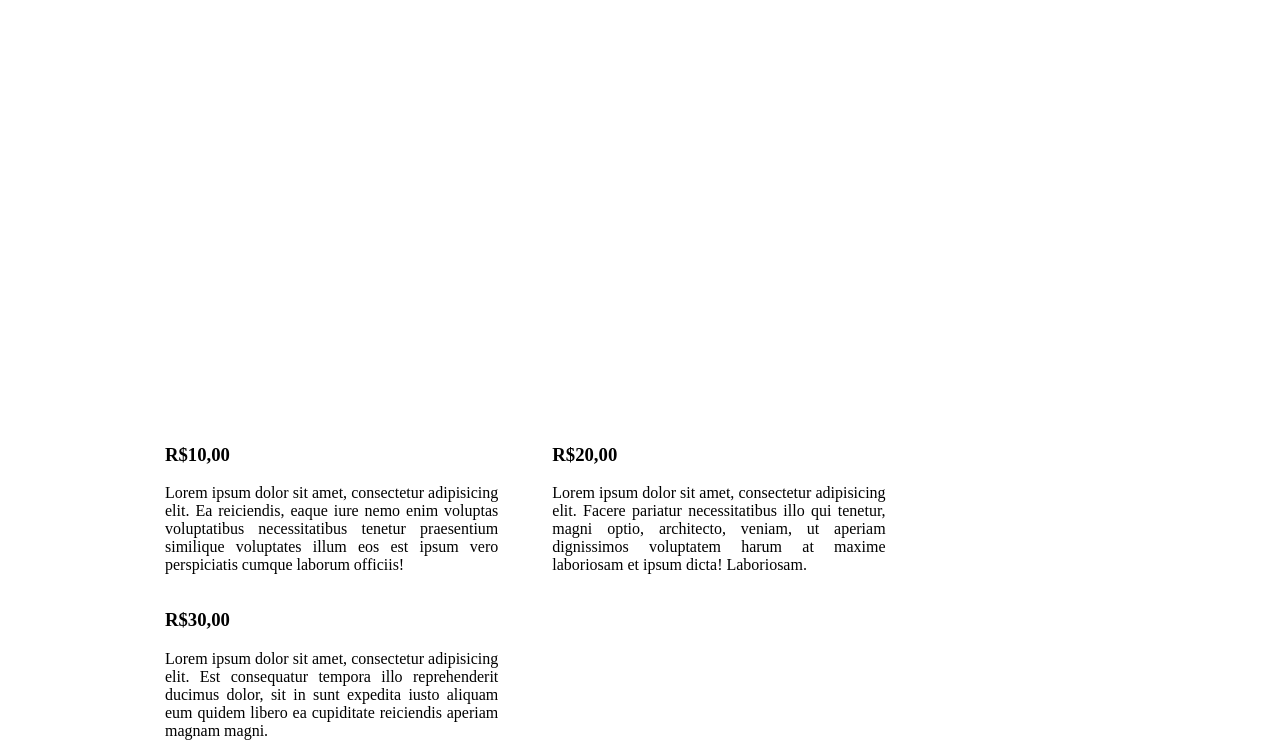
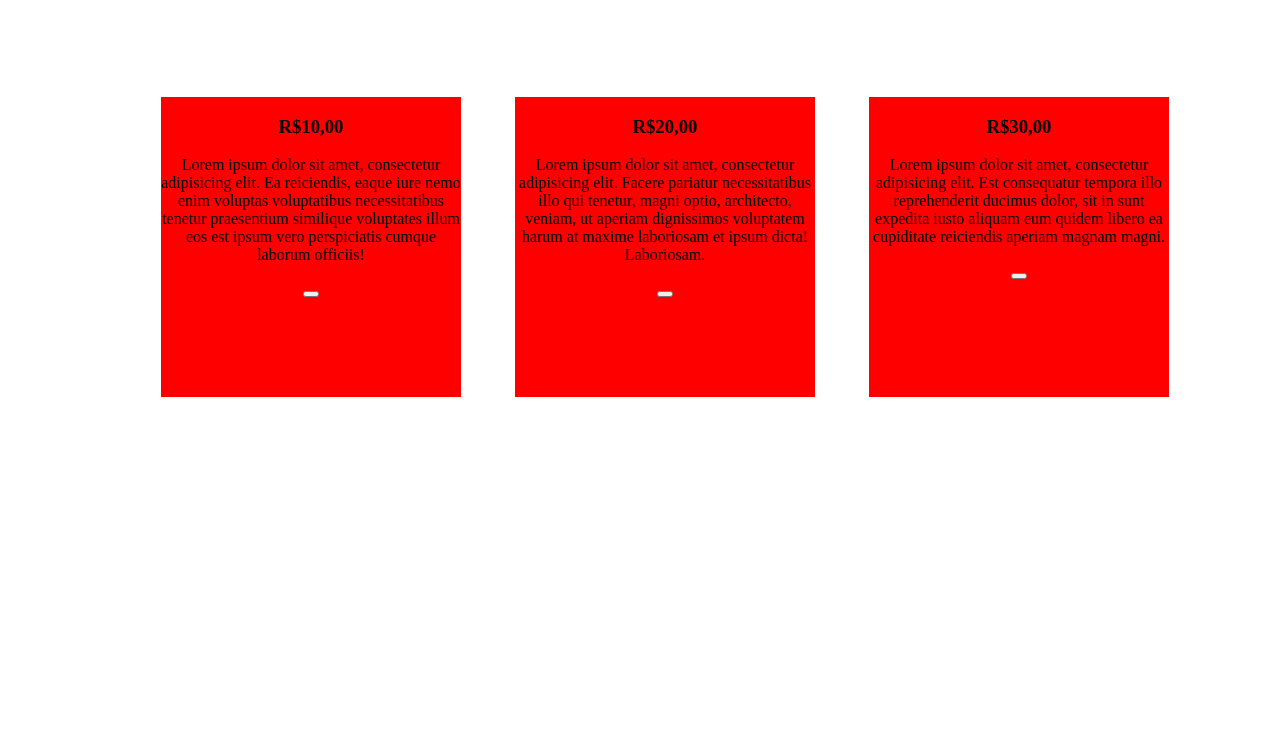
Before and after one commit to weber97/Weber-Landing-Page, a plain HTML site: page index.html in a window 1280 px wide. Shown: the part 1175-1931 px from the top of the page. After the commit the page ends 1672 px from the top, so only its background shows below. Drawn offline with Linux system fonts and the light colour scheme.

Commit message:
Secao de precos

```diff
--- a/css/style.css
+++ b/css/style.css
@@ -12,7 +12,6 @@ body {
   max-width: 100%;
   width: 1260px;
   margin: 0 auto;
-  height: 100vh;
 }
 
 .artigo p {
@@ -28,15 +27,16 @@ body {
 }
 
 .box-price {
-  max-width: 100%;
-  width: 1000px;
-  margin: 0 auto;
+  height: 300px;
+  width: 300px;
+  background: red;
+  display: inline-block;
+  vertical-align: middle;
+  margin-left: 50px;
 }
 
-.box-price div {
-  width: 33.33%;
-  box-sizing: border-box;
-  display: inline-block;
-  margin: 0 25px;
-  text-align: justify;
+.box {
+  max-width: 100%;
+  text-align: center;
+  margin: 100px 0;
 }
--- a/index.html
+++ b/index.html
@@ -18,20 +18,23 @@
       <p>Lorem ipsum dolor sit amet, consectetur adipisicing elit. Dolorem quam ducimus omnis provident doloribus? Atque aperiam eum modi ad sint, nulla animi tempore? Unde culpa reprehenderit, laborum laboriosam, qui similique. Lorem ipsum dolor sit amet, consectetur adipisicing elit. Dolorem quam ducimus omnis provident doloribus? Atque aperiam eum modi ad sint, nulla animi tempore? Unde culpa reprehenderit, laborum laboriosam, qui similique. Lorem ipsum dolor sit amet, consectetur adipisicing elit. Dolorem quam ducimus omnis provident doloribus? Atque aperiam eum modi ad sint, nulla animi tempore? Unde culpa reprehenderit, laborum laboriosam, qui similique. Lorem ipsum dolor sit amet, consectetur adipisicing elit. Dolorem quam ducimus omnis provident doloribus? Atque aperiam eum modi ad sint, nulla animi tempore? Unde culpa reprehenderit, laborum laboriosam, qui similique.</p>
       <p>Lorem ipsum dolor sit amet, consectetur adipisicing elit. Pariatur animi ex officia aut inventore perferendis esse amet ipsam, distinctio nam sed assumenda delectus quidem voluptatibus officiis soluta placeat enim nisi. Lorem ipsum dolor sit amet, consectetur adipisicing elit. Dolorem quam ducimus omnis provident doloribus? Atque aperiam eum modi ad sint, nulla animi tempore? Unde culpa reprehenderit, laborum laboriosam, qui similique. Lorem ipsum dolor sit amet, consectetur adipisicing elit. Dolorem quam ducimus omnis provident doloribus? Atque aperiam eum modi ad sint, nulla animi tempore? Unde culpa reprehenderit, laborum laboriosam, qui similique. Lorem ipsum dolor sit amet, consectetur adipisicing elit. Dolorem quam ducimus omnis provident doloribus? Atque aperiam eum modi ad sint, nulla animi tempore? Unde culpa reprehenderit, laborum laboriosam, qui similique.</p>
     </article>
-      <article class="box-price">
-        <div>
+      <section class="box">
+        <div class="box-price">
           <h1>R$10,00</h1>
           <p>Lorem ipsum dolor sit amet, consectetur adipisicing elit. Ea reiciendis, eaque iure nemo enim voluptas voluptatibus necessitatibus tenetur praesentium similique voluptates illum eos est ipsum vero perspiciatis cumque laborum officiis!</p>
+          <button></button>
         </div>
-        <div>
+        <div class="box-price">
           <h1>R$20,00</h1>
           <p>Lorem ipsum dolor sit amet, consectetur adipisicing elit. Facere pariatur necessitatibus illo qui tenetur, magni optio, architecto, veniam, ut aperiam dignissimos voluptatem harum at maxime laboriosam et ipsum dicta! Laboriosam.</p>
+          <button></button>
         </div>
-        <div>
+        <div class="box-price">
           <h1>R$30,00</h1>
           <p>Lorem ipsum dolor sit amet, consectetur adipisicing elit. Est consequatur tempora illo reprehenderit ducimus dolor, sit in sunt expedita iusto aliquam eum quidem libero ea cupiditate reiciendis aperiam magnam magni.</p>
+          <button></button>
         </div>
-      </article>
+      </section>
   </section>
 </body>
 </html>
```
